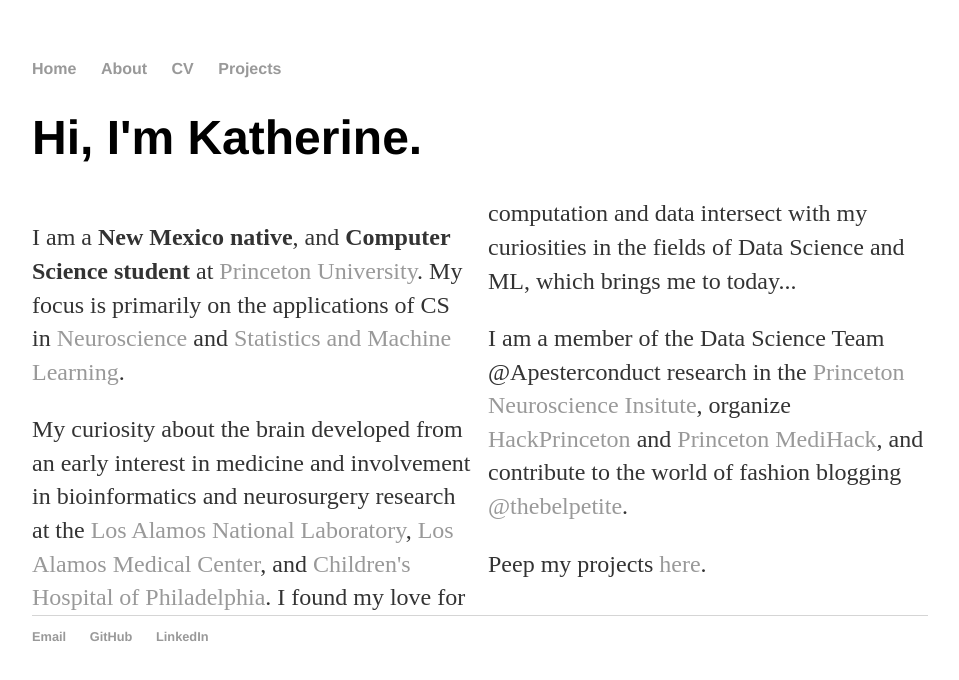
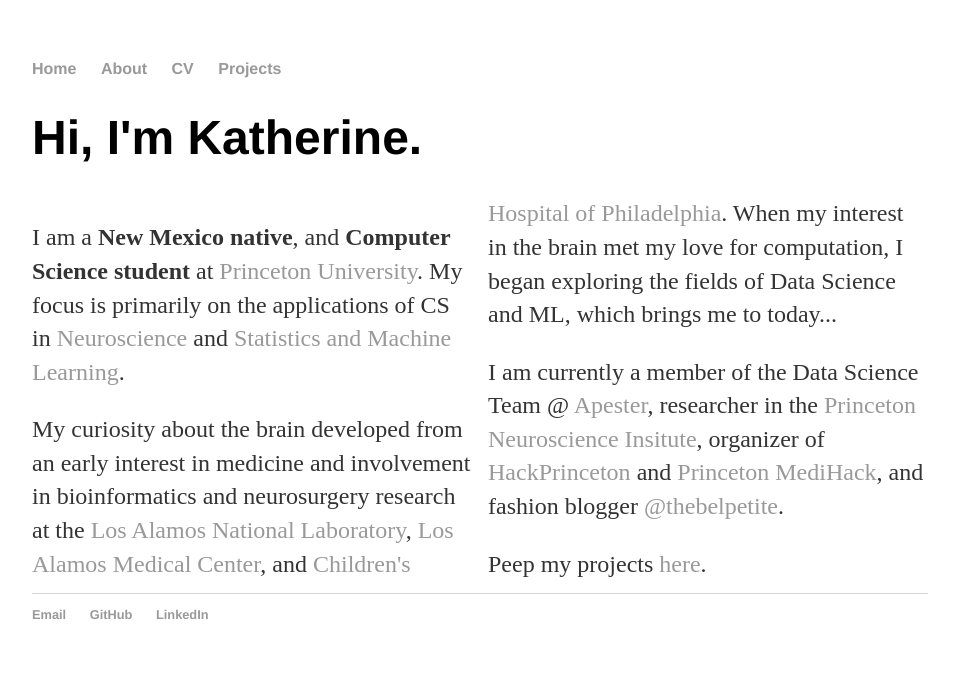
Before and after one commit to wangk5/wangk5.github.io, a Jekyll site: the page built from about.html, in a window 1280 px wide. Shown: the top 680 px of the page, without its empty margins (160-1119 px from the left). Built offline with Jekyll 4.4.1, drawn with Linux system fonts in a browser that asks for light colours.

Commit message:
Update about.html

```diff
--- a/about.html
+++ b/about.html
@@ -16,14 +16,15 @@
 			<a href="http://www.lanl.gov">Los Alamos National Laboratory</a>,
 			<a href="http://losalamosmedicalcenter.com">Los Alamos Medical Center</a>, and
 			<a href="https://d3b.center">Children's Hospital of Philadelphia</a>.
-			I found my love for computation and data intersect with my curiosities in the fields of Data Science
-			and ML, which brings me to today...
+			When my interest in the brain met my love for computation, I began exploring
+			the fields of Data Science and ML, which brings me to today...
 		</p>
 		<p>
-			I am a member of the Data Science Team @Apesterconduct research in the <a href="http://pni.princeton.edu">Princeton Neuroscience Insitute</a>,
-			organize <a href="https://s18.hackprinceton.com">HackPrinceton</a> and
+			I am currently a member of the Data Science Team @ <a href="https://apester.com">Apester</a>,
+			researcher in the <a href="http://pni.princeton.edu">Princeton Neuroscience Insitute</a>,
+			organizer of <a href="https://s18.hackprinceton.com">HackPrinceton</a> and
 			<a href="https://princetonmedihack.io">Princeton MediHack</a>,
-			and contribute to the world of fashion blogging <a href="https://belpetite.wordpress.com">@thebelpetite</a>.
+			and fashion blogger <a href="https://belpetite.wordpress.com">@thebelpetite</a>.
 		</p>
 		<p>
 			Peep my projects <a href="/projects.html">here</a>.
```
